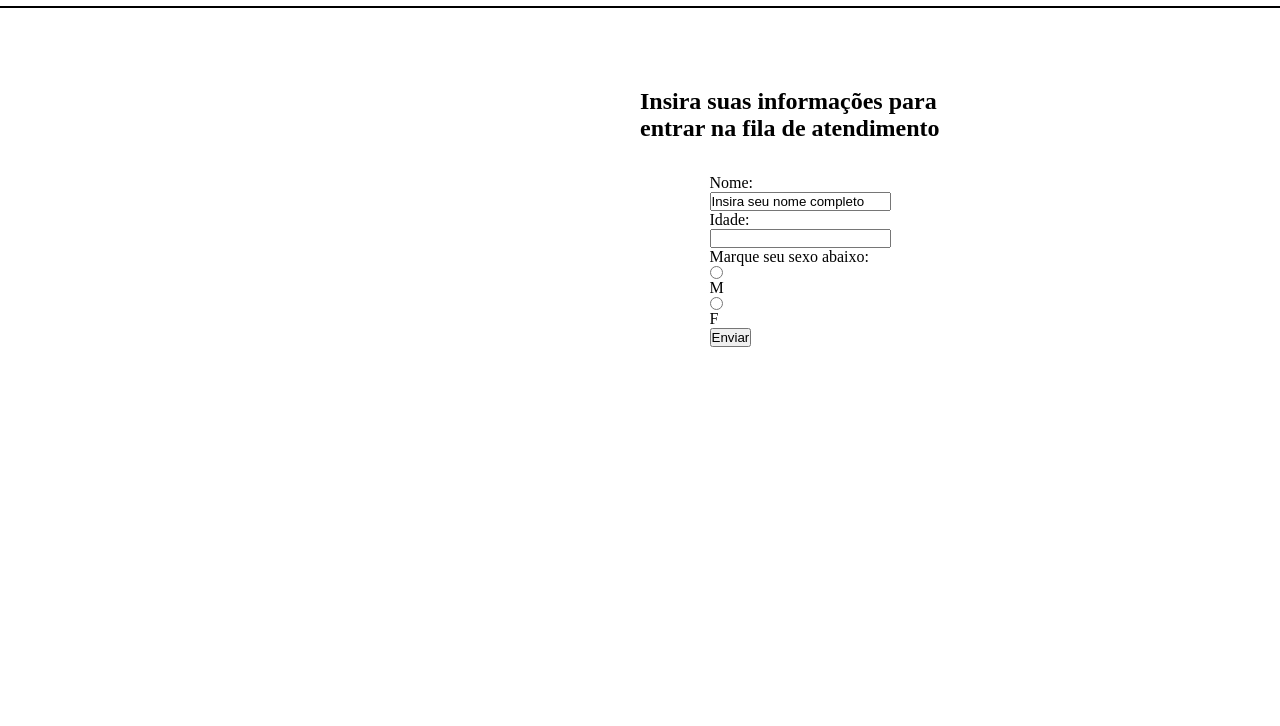
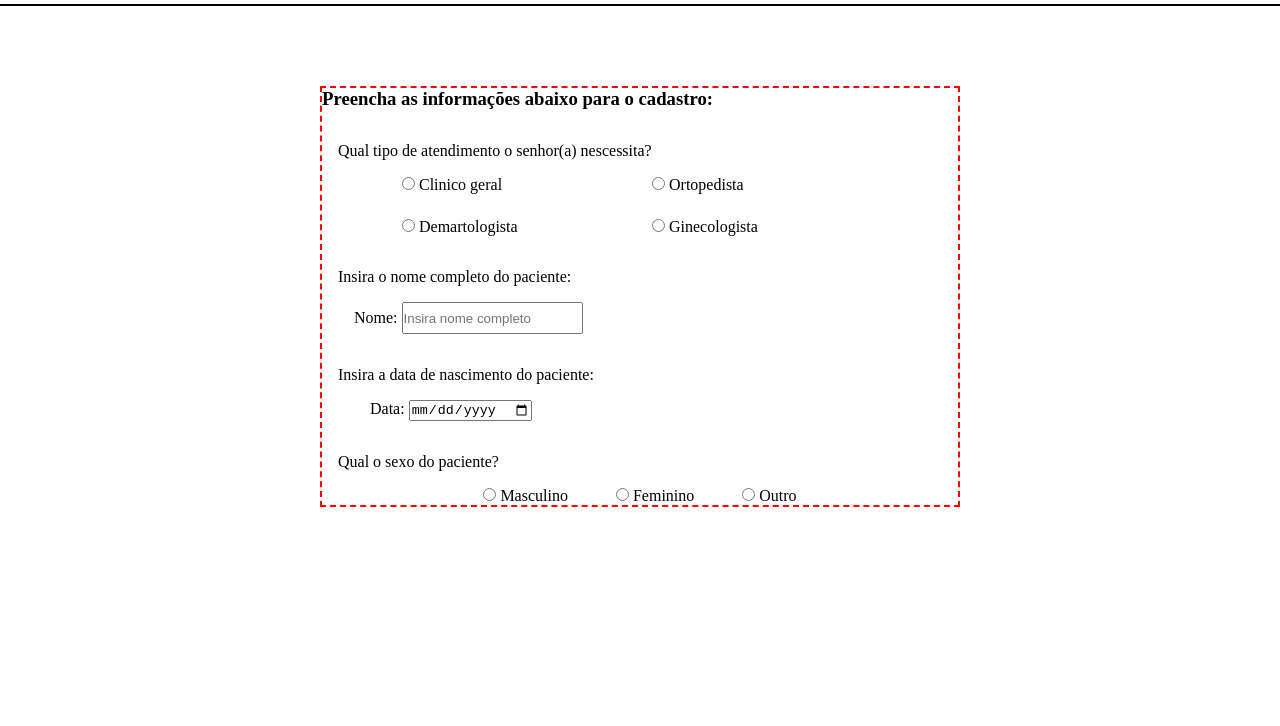
Before and after one commit to KauaCaze-Fatec/Painel-Lobianco, a plain HTML site: page index.html in a window 1280 px wide. Shown: the part 74-800 px from the top of the page. Drawn offline with Linux system fonts and the light colour scheme.

Commit message:
Atualização

```diff
--- a/css/app.css
+++ b/css/app.css
@@ -1,35 +1,80 @@
 *{
+  box-sizing: border-box;
   margin: 0;
   padding: 0;
 }
 
 header{
+  position: sticky;
   width: 100%;
   min-height: 5rem;
-  border-bottom: 2px solid black;
   display: flex;
   justify-content: center;
   align-items: center;
-}
-
-.cont{
-  min-width: 20rem;
-  margin: 5rem 40rem;
-  display: flex;
-  flex-direction: column;
-  justify-content: center;
-  align-items: center;
-  box-shadow: 2px black;
+  border-bottom: 2px solid black;
 
   /* border: 2px dashed red; */
 }
 
-form{
-  margin: 2rem;
+.ficha{
+  max-height: 87.5vh;
+  width: 100%;
+  display: flex;
+  justify-content: center;
+  align-items: center;
+
+  /* border: 2px dashed red; */
+}
+
+.cont-ficha{
+  min-width: 40rem;
+  margin: 5rem 0;
   display: flex;
   flex-direction: column;
   justify-content: center;
-  align-items: flex-start;
+
+  border: 2px dashed red;
+}
+
+.cont-ficha p{
+  margin: 2rem 0 1rem 1rem;
+}
+
+.cont-ficha .nesc{
+  display: grid;
+  grid-template-columns: 1fr 1fr;
+  gap: 1.5rem;
+  margin: 0 5rem;
 
   /* border: 2px dashed red; */
 }
+
+.cont-ficha .sexo{
+  display: flex;
+  justify-content: center;
+  align-items: center;
+  gap: 3rem;
+}
+
+input[type="text"]{
+  min-height: 2rem;
+  min-width: 10rem;
+}
+
+.nasc{
+  max-width: 10rem;
+}
+
+.data{
+  margin: 0 3rem;
+}
+
+.name{
+  min-width: 10rem;
+  width: 20rem;
+}
+
+.cont-nome{
+  width: 30rem;
+  margin: 0 2rem;
+}
--- a/index.html
+++ b/index.html
@@ -8,33 +8,64 @@
 </head>
 <body>
   <header>
-    <h1>Painel de Atendimento</h1>
+    <h1>Painel de atentimento</h1>
   </header>
+  <section class="ficha">
+    <div class="cont-ficha">
+      <h3>Preencha as informações abaixo para o cadastro:</h3>
+      <p>Qual tipo de atendimento o senhor(a) nescessita?</p>
 
-  <div class="cont cad">
-    <h2>Insira suas informações para entrar na fila de atendimento</h2>
-    <form action="#">
-      <label for="Nome">Nome:</label>
-      <input type="text" name="Nome" id="nome" value="Insira seu nome completo">
+      <div class="nesc">
+        <div>
+          <input type="radio" name="nesc" id="clinico">
+          <label for="clinico">Clinico geral</label>
+        </div>
 
-      <label for="Idade">Idade:</label>
-      <input type="number" name="Idade" id="idade" value="Insira sua idade">
+        <div>
+          <input type="radio" name="nesc" id="orto">
+          <label for="orto">Ortopedista</label>
+        </div>
 
-      <p>Marque seu sexo abaixo:</p>
+        <div>
+          <input type="radio" name="nesc" id="demarto">
+          <label for="demarto">Demartologista</label>
+        </div>
 
-      <input type="radio" name="Masculino" id="mas">
-      <label for="Masculino">M</label>
+        <div>
+          <input type="radio" name="nesc" id="gine">
+          <label for="gine">Ginecologista</label>
+        </div>
+      </div>
 
-      <input type="radio" name="Feminino" id="fem">
-      <label for="Feminino">F</label>
+      <p>Insira o nome completo do paciente:</p>
+      <div class="cont-nome">
+        <label for="nome_pac">Nome:</label>
+        <input type="text" name="nome" id="nome_pac" placeholder="Insira nome completo" class="nome">
+      </div>
 
-      <button type="submit">Enviar</button>
-    </form>
-  </div>
+      <p>Insira a data de nascimento do paciente:</p>
+      <div class="data">
+        <label for="data_pac">Data:</label>
+        <input type="date" name="nasc" id="data_pac" class="nasc">
+      </div>
 
-  <section>
-    <div class="atend">
+      <p>Qual o sexo do paciente?</p>
+      <div class="sexo">
+        <div>
+          <input type="radio" name="sexo" id="male">
+          <label for="male">Masculino</label>
+        </div>
 
+        <div>
+          <input type="radio" name="sexo" id="fem">
+          <label for="fem">Feminino</label>
+        </div>
+
+        <div>
+          <input type="radio" name="sexo" id="outro">
+          <label for="outro">Outro</label>
+        </div>
+      </div>
     </div>
   </section>
 </body>
```
